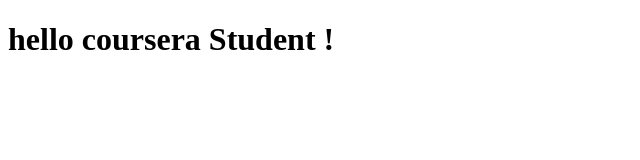
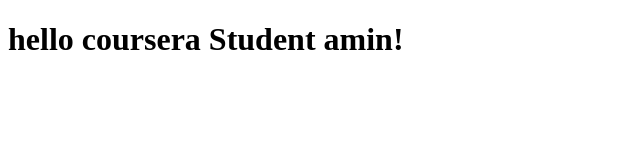
Before and after one commit to AmraniAmin/coursera-test, a plain HTML site: page index.html in a window 1280 px wide. Shown: the whole page, without its empty margins (0-640 px from the left). Drawn offline with Linux system fonts and the light colour scheme.

Commit message:
modifications

```diff
--- a/index.html
+++ b/index.html
@@ -6,6 +6,6 @@
     <title>Document</title>
 </head>
 <body>
-    <h1>hello coursera Student !</h1>
+    <h1>hello coursera Student amin!</h1>
 </body>
 </html>
```
Also changed, not shown: 1 other file.
